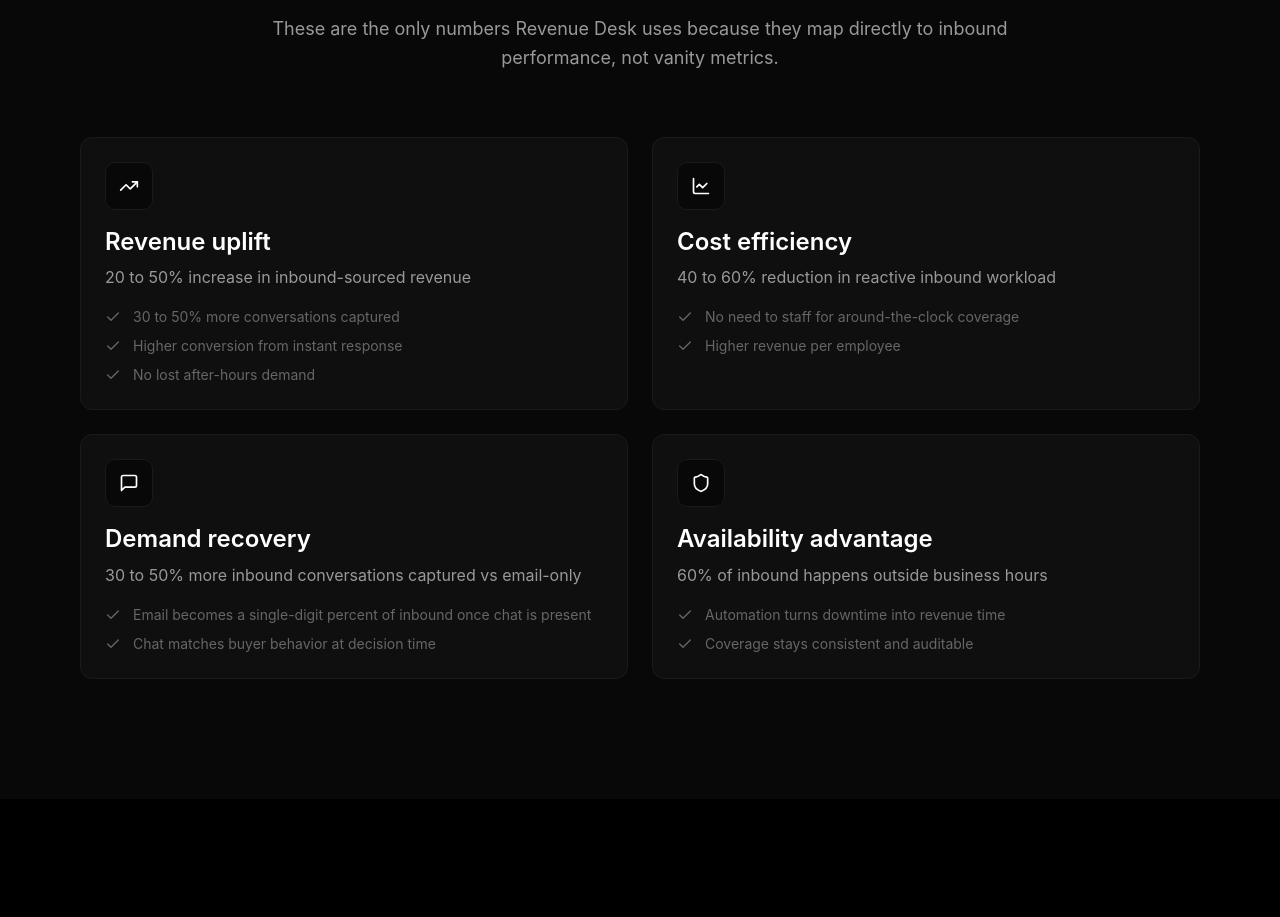
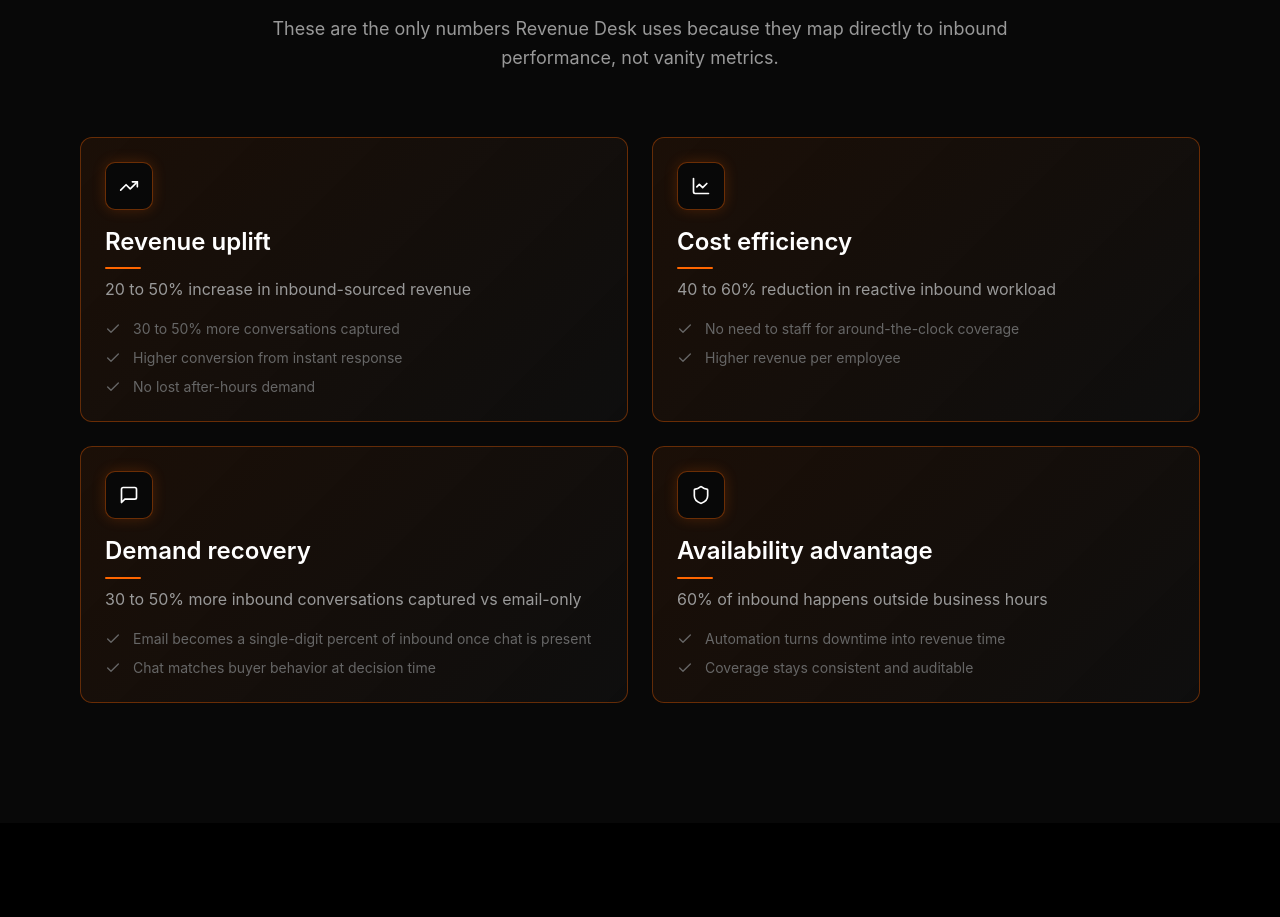
Before and after one commit to clarm-ai/finance, a Next.js app: page / in a window 1280 px wide. Shown: the part 5141-6058 px from the top of the page. Built offline with nearby package versions, Linux system fonts and the light colour scheme.

Commit message:
Add orange accents to ROI cards

```diff
--- a/app/globals.css
+++ b/app/globals.css
@@ -176,6 +176,34 @@
 .finance-card:hover {
   border-color: var(--finance-border-hover);
   transform: translateY(-2px);
+}
+
+.finance-card-accent {
+  border-color: rgba(255, 102, 0, 0.35);
+  background: linear-gradient(135deg, rgba(255, 102, 0, 0.08), rgba(15, 15, 15, 0.9));
+}
+
+.finance-card-accent:hover {
+  border-color: rgba(255, 102, 0, 0.6);
+}
+
+.finance-card-accent .finance-icon-container {
+  border-color: rgba(255, 102, 0, 0.4);
+  box-shadow: 0 0 14px rgba(255, 102, 0, 0.2);
+}
+
+.finance-card-accent .finance-h3 {
+  position: relative;
+}
+
+.finance-card-accent .finance-h3::after {
+  content: '';
+  display: block;
+  margin-top: 10px;
+  width: 36px;
+  height: 2px;
+  border-radius: 999px;
+  background: var(--finance-accent);
 }
 
 .finance-card-elevated {
--- a/app/page.tsx
+++ b/app/page.tsx
@@ -462,7 +462,7 @@ export default function HomePage() {
 
           <div className="grid md:grid-cols-2 gap-6">
             {roiCards.map((card) => (
-              <div key={card.title} className="finance-card">
+              <div key={card.title} className="finance-card finance-card-accent">
                 <div className="finance-icon-container mb-4">
                   <card.icon className="w-5 h-5 text-white" />
                 </div>
```
